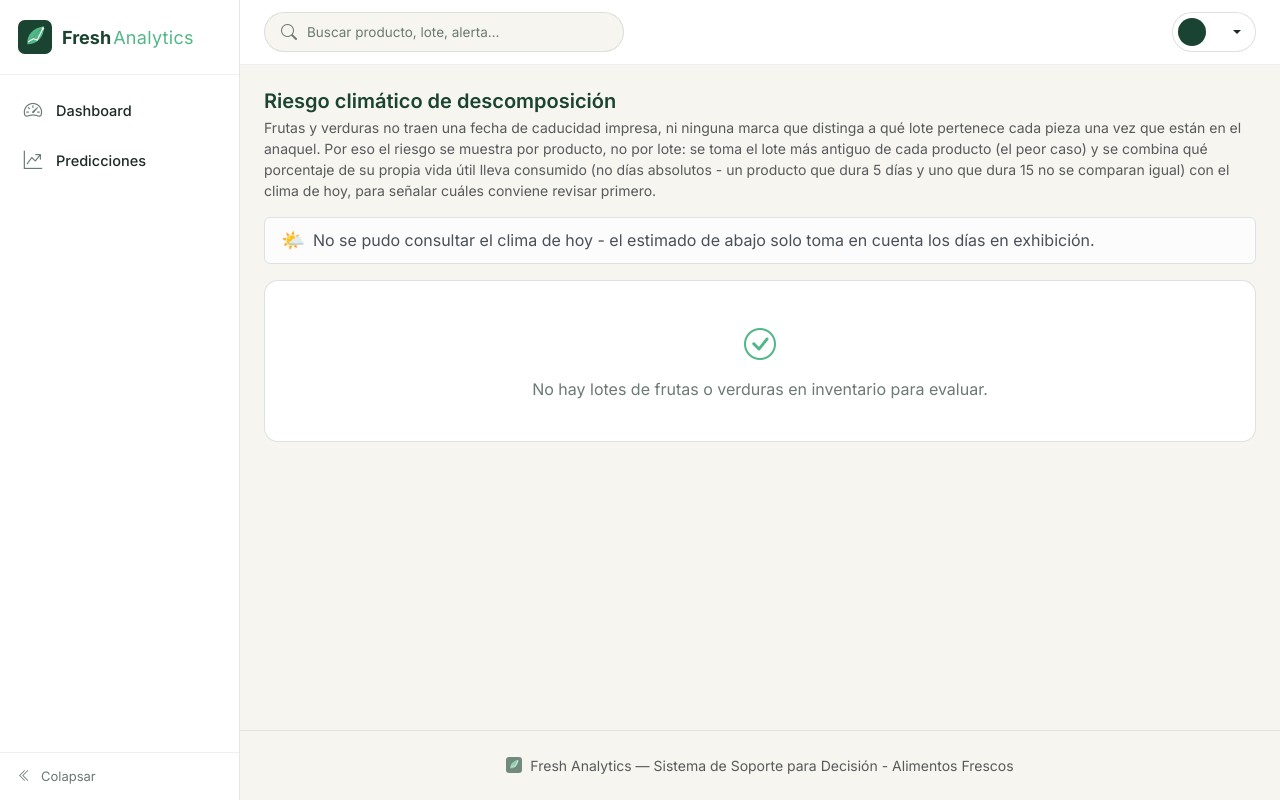
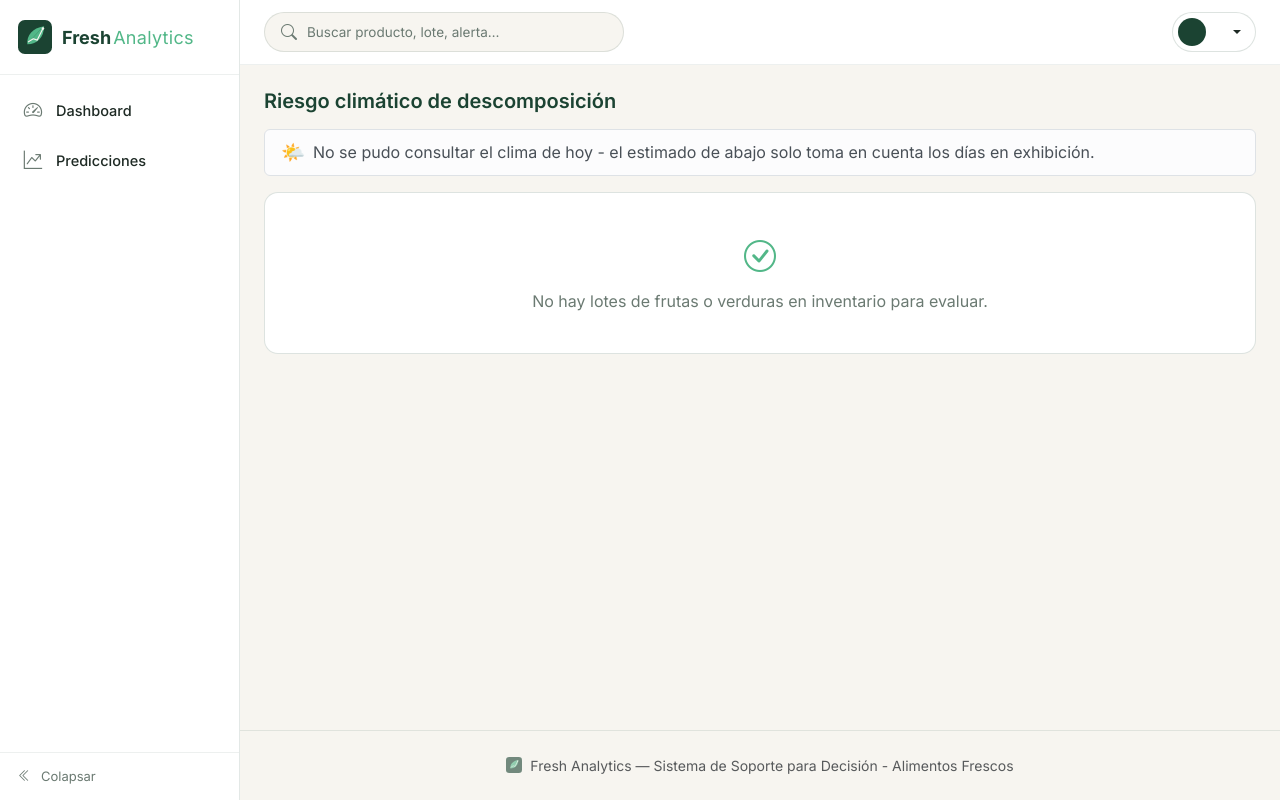
Before and after one commit to JFranck88/fresh-analytics, a Django app: template core/templates/riesgo_descomposicion.html in a window 1280 px wide. Run offline with Django 5.2, Linux system fonts and the light colour scheme; the template is opened without the code that fills it, so the values that code supplies are empty.

Commit message:
Quita texto explicativo de Riesgo climatico para la demo

```diff
--- a/core/templates/riesgo_descomposicion.html
+++ b/core/templates/riesgo_descomposicion.html
@@ -1,7 +1,6 @@
 {% extends "base.html" %}
 {% block content %}
-<h5 class="mb-1">Riesgo climático de descomposición</h5>
-<p class="text-muted small">Frutas y verduras no traen una fecha de caducidad impresa, ni ninguna marca que distinga a qué lote pertenece cada pieza una vez que están en el anaquel. Por eso el riesgo se muestra por producto, no por lote: se toma el lote más antiguo de cada producto (el peor caso) y se combina qué porcentaje de su propia vida útil lleva consumido (no días absolutos - un producto que dura 5 días y uno que dura 15 no se comparan igual) con el clima de hoy, para señalar cuáles conviene revisar primero.</p>
+<h5 class="mb-3">Riesgo climático de descomposición</h5>
 
 {% if not clima_disponible %}
     <div class="alert alert-light border d-flex align-items-center gap-2 mb-3 py-2">
```
